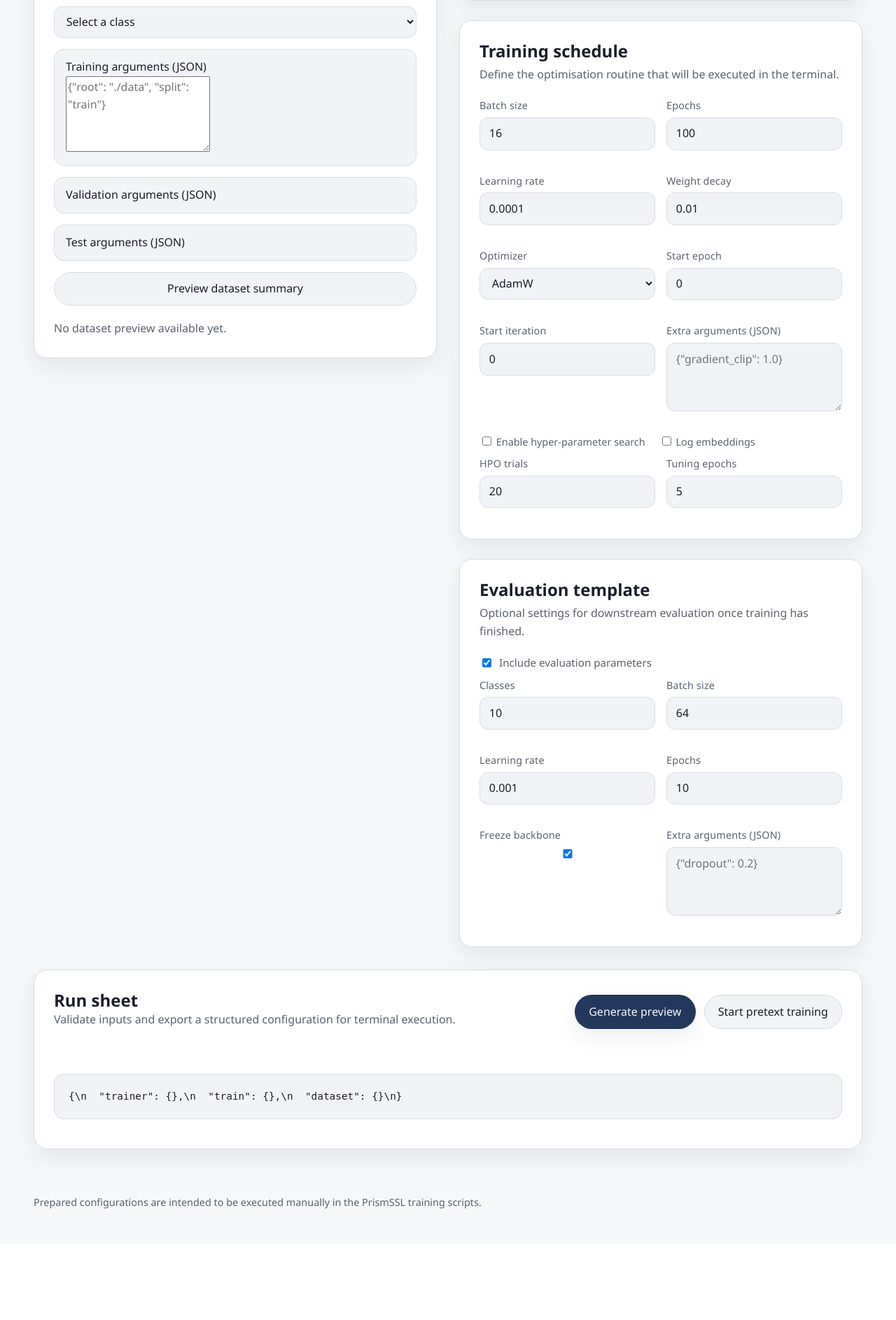
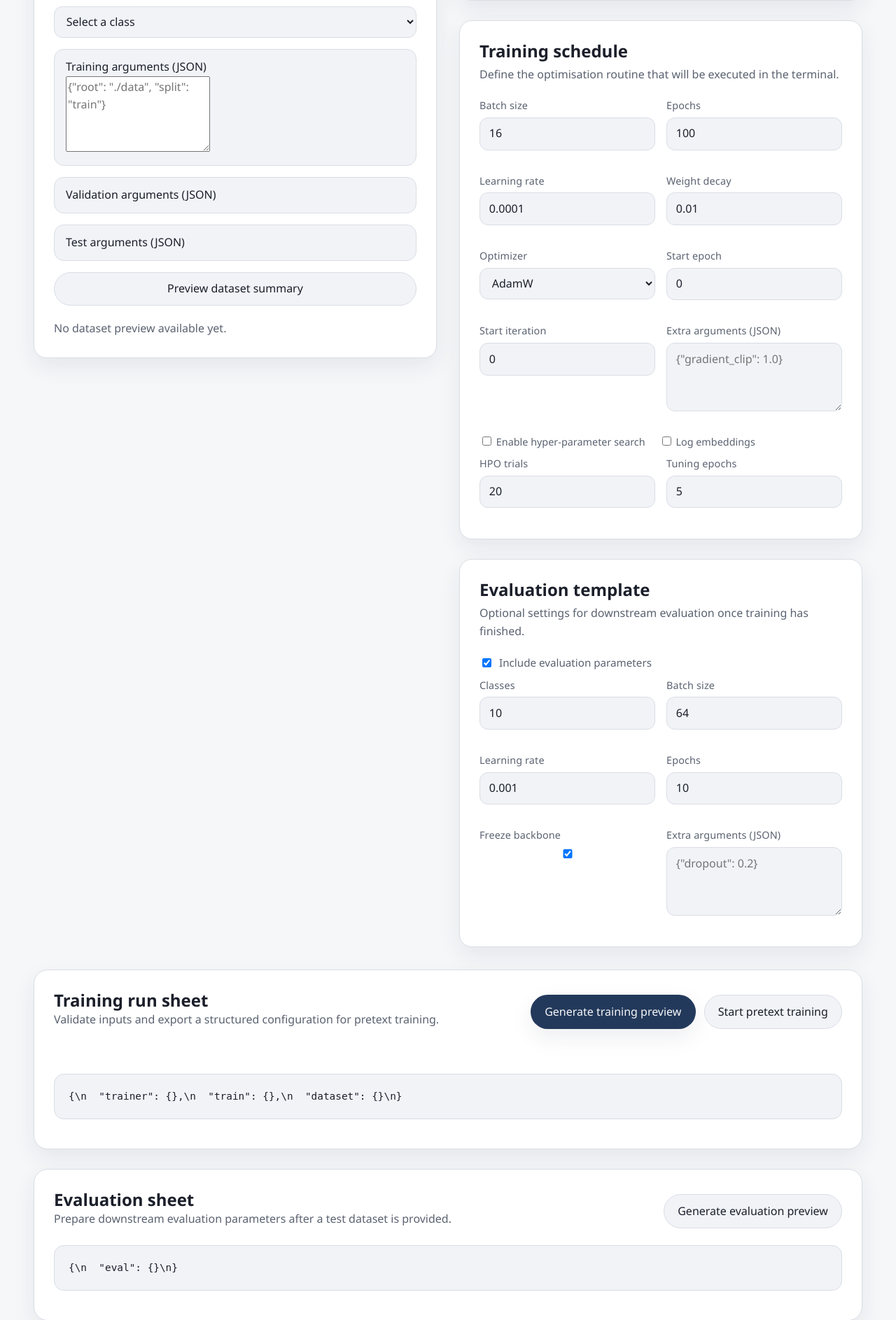
Before and after one commit to kianoosh-vadaei/PrismSSL-UI, a Flask app: page / in a window 1280 px wide. Shown: the part 825-2712 px from the top of the page at 70% size. Before the commit the page ends 2553 px from the top, so only its background shows below. Run offline with Flask 3, Linux system fonts and the light colour scheme.

Commit message:
Split training and evaluation previews

```diff
--- a/prism_ssl_dashboard/static/css/styles.css
+++ b/prism_ssl_dashboard/static/css/styles.css
@@ -251,6 +251,11 @@ button {
 
 .preview {
     margin: 0 clamp(1.25rem, 5vw, 3rem) 3rem;
+    display: grid;
+    gap: 1.75rem;
+}
+
+.preview-card {
     background: var(--surface);
     border-radius: 20px;
     padding: 1.75rem;
@@ -312,6 +317,39 @@ button {
     font-size: 0.9rem;
 }
 
+.code-input {
+    font-family: "Fira Code", "Source Code Pro", "IBM Plex Mono", ui-monospace, monospace;
+    background: linear-gradient(145deg, #101825, #182336);
+    color: #d6e4ff;
+    border: 1px solid rgba(87, 125, 196, 0.5);
+    box-shadow: inset 0 0 0 1px rgba(29, 78, 216, 0.35);
+    min-height: 12rem;
+    caret-color: #7bb5ff;
+}
+
+.code-input::placeholder {
+    color: rgba(214, 228, 255, 0.6);
+}
+
+[data-theme="dark"] .code-input {
+    background: linear-gradient(160deg, #09111f, #111d33);
+    border-color: rgba(148, 184, 255, 0.35);
+    box-shadow: inset 0 0 0 1px rgba(148, 184, 255, 0.2);
+}
+
+.field.nested {
+    margin-top: 1rem;
+    margin-bottom: 0;
+}
+
+.field.nested input {
+    background: var(--surface);
+}
+
+.preview-card + .preview-card {
+    margin-top: 0;
+}
+
 .page-footer {
     padding: 1rem clamp(1.25rem, 5vw, 3rem) 3rem;
     color: var(--text-muted);
@@ -333,4 +371,8 @@ button {
         width: 100%;
         justify-content: flex-start;
     }
+
+    .preview-card {
+        padding: 1.5rem;
+    }
 }
--- a/prism_ssl_dashboard/static/js/app.js
+++ b/prism_ssl_dashboard/static/js/app.js
@@ -183,6 +183,8 @@ function instantiateDatasets() {
         kwargs_val: kwargsVal,
         kwargs_test: kwargsTest,
     };
+    const testPath = sanitize($('#dataset-test-path').value);
+    payload.test_data_path = testPath || null;
     fetch('/api/dataset/instantiate', {
         method: 'POST',
         headers: { 'Content-Type': 'application/json' },
@@ -313,12 +315,14 @@ function collectDatasetConfig() {
     const className = $('#dataset-class').value;
     if (!code.trim()) throw new Error('Dataset code is required.');
     if (!className) throw new Error('Select a dataset class.');
+    const testPath = sanitize($('#dataset-test-path').value);
     return {
         code,
         class_name: className,
         kwargs_train: parseJson($('#dataset-kwargs-train').value, {}),
         kwargs_val: parseJson($('#dataset-kwargs-val').value, null),
         kwargs_test: parseJson($('#dataset-kwargs-test').value, null),
+        test_data_path: testPath || null,
     };
 }
 
@@ -366,6 +370,7 @@ function restoreConfig() {
             $('#dataset-kwargs-test').value = config.dataset.kwargs_test
                 ? JSON.stringify(config.dataset.kwargs_test, null, 2)
                 : '';
+            $('#dataset-test-path').value = config.dataset.test_data_path || '';
         }
         state.datasetSummary = config.dataset_summary || {};
         if (config.trainer) {
@@ -462,10 +467,14 @@ function importConfig(event) {
 
 function updateEvaluationVisibility() {
     const container = $('#evaluation-fields');
+    const button = $('#generate-eval-sheet');
     if ($('#include-eval').checked) {
         container.style.display = '';
+        if (button) button.disabled = false;
     } else {
         container.style.display = 'none';
+        if (button) button.disabled = true;
+        $('#eval-config-preview').textContent = '{\n  "eval": {}\n}';
     }
 }
 
@@ -473,7 +482,7 @@ function updateGenericVisibility() {
     $('#generic-settings').hidden = !$('#use_generic').checked;
 }
 
-function generateRunSheet() {
+function generateTrainingPreview() {
     showMessage('');
     try {
         const config = gatherFullConfig();
@@ -491,8 +500,8 @@ function generateRunSheet() {
             .then((res) => res.json().then((data) => ({ ok: res.ok, data })))
             .then(({ ok, data }) => {
                 if (!ok) throw new Error(Object.values(data.errors || {}).join('\n') || 'Validation failed.');
-                $('#config-preview').textContent = JSON.stringify(data.config, null, 2);
-                showMessage('Configuration validated. You can now run training from the terminal.', 'success');
+                $('#train-config-preview').textContent = JSON.stringify(data.config, null, 2);
+                showMessage('Training configuration validated. You can now run training from the terminal.', 'success');
             })
             .catch((error) => {
                 showMessage(error.message, 'error');
@@ -500,6 +509,52 @@ function generateRunSheet() {
     } catch (error) {
         showMessage(error.message, 'error');
     }
+}
+
+function generateEvaluationPreview() {
+    showMessage('');
+    if (!$('#include-eval').checked) {
+        showMessage('Enable evaluation parameters to generate a preview.', 'error');
+        return;
+    }
+    let config;
+    try {
+        config = gatherFullConfig();
+        persistConfig(config);
+    } catch (error) {
+        showMessage(error.message, 'error');
+        return;
+    }
+    if (!config.eval) {
+        showMessage('Provide evaluation parameters to generate a preview.', 'error');
+        return;
+    }
+    if (!config.dataset.kwargs_test) {
+        showMessage('Add test dataset arguments before generating an evaluation preview.', 'error');
+        return;
+    }
+    fetch('/api/config/preview', {
+        method: 'POST',
+        headers: { 'Content-Type': 'application/json' },
+        body: JSON.stringify({
+            trainer: config.trainer,
+            train_args: config.train,
+            eval_args: config.eval || null,
+            dataset: config.dataset,
+        }),
+    })
+        .then((res) => res.json().then((data) => ({ ok: res.ok, data })))
+        .then(({ ok, data }) => {
+            if (!ok) throw new Error(Object.values(data.errors || {}).join('\n') || 'Validation failed.');
+            if (!data.config.eval) {
+                throw new Error('No evaluation payload found after validation.');
+            }
+            $('#eval-config-preview').textContent = JSON.stringify(data.config.eval, null, 2);
+            showMessage('Evaluation configuration validated. Ready for downstream tasks.', 'success');
+        })
+        .catch((error) => {
+            showMessage(error.message, 'error');
+        });
 }
 
 function startPretextTraining() {
@@ -543,6 +598,7 @@ function clearDataset() {
     $('#dataset-code').value = '';
     $('#dataset-class').innerHTML = '<option value="" disabled selected>Select a class</option>';
     $('#dataset-summary').innerHTML = '';
+    $('#dataset-test-path').value = '';
     state.datasetSummary = {};
 }
 
@@ -553,7 +609,8 @@ function bindEvents() {
     $('#instantiate-dataset').addEventListener('click', instantiateDatasets);
     $('#export-config').addEventListener('click', exportConfig);
     $('#import-config').addEventListener('change', importConfig);
-    $('#generate-run-sheet').addEventListener('click', generateRunSheet);
+    $('#generate-train-sheet').addEventListener('click', generateTrainingPreview);
+    $('#generate-eval-sheet').addEventListener('click', generateEvaluationPreview);
     $('#start-pretext-training').addEventListener('click', startPretextTraining);
     $('#use_generic').addEventListener('change', updateGenericVisibility);
     $('#include-eval').addEventListener('change', updateEvaluationVisibility);
--- a/prism_ssl_dashboard/templates/index.html
+++ b/prism_ssl_dashboard/templates/index.html
@@ -34,7 +34,12 @@
                 </header>
                 <label class="field">
                     <span>Dataset source code</span>
-                    <textarea id="dataset-code" rows="16" placeholder="# Paste the dataset class definition here"></textarea>
+                    <textarea
+                        id="dataset-code"
+                        class="code-input"
+                        rows="16"
+                        placeholder="# Paste the dataset class definition here"
+                    ></textarea>
                 </label>
                 <div class="cluster">
                     <button id="detect-dataset" type="button" class="primary">Detect classes</button>
@@ -57,6 +62,14 @@
                 <details class="fieldset">
                     <summary>Test arguments (JSON)</summary>
                     <textarea id="dataset-kwargs-test" rows="3" placeholder='{"split": "test"}'></textarea>
+                    <label class="field nested">
+                        <span>Test dataset location (optional)</span>
+                        <input
+                            id="dataset-test-path"
+                            type="text"
+                            placeholder="./data/test/annotations.json"
+                        />
+                    </label>
                 </details>
                 <button id="instantiate-dataset" type="button" class="secondary full">Preview dataset summary</button>
                 <div id="dataset-summary" class="summary"></div>
@@ -267,13 +280,14 @@
     </main>
 
     <section class="preview">
+        <article class="preview-card">
             <div class="preview-header">
                 <div>
-                <h2>Run sheet</h2>
-                <p>Validate inputs and export a structured configuration for terminal execution.</p>
+                    <h2>Training run sheet</h2>
+                    <p>Validate inputs and export a structured configuration for pretext training.</p>
                 </div>
                 <div class="preview-actions">
-                <button id="generate-run-sheet" type="button" class="primary">Generate preview</button>
+                    <button id="generate-train-sheet" type="button" class="primary">Generate training preview</button>
                     <button
                         id="start-pretext-training"
                         type="button"
@@ -286,7 +300,28 @@
                 </div>
             </div>
             <div id="message-area" role="status" aria-live="polite"></div>
-        <pre id="config-preview" class="config-preview" aria-label="Configuration preview">{\n  "trainer": {},\n  "train": {},\n  "dataset": {}\n}</pre>
+            <pre
+                id="train-config-preview"
+                class="config-preview"
+                aria-label="Training configuration preview"
+            >{\n  "trainer": {},\n  "train": {},\n  "dataset": {}\n}</pre>
+        </article>
+        <article class="preview-card">
+            <div class="preview-header">
+                <div>
+                    <h2>Evaluation sheet</h2>
+                    <p>Prepare downstream evaluation parameters after a test dataset is provided.</p>
+                </div>
+                <div class="preview-actions">
+                    <button id="generate-eval-sheet" type="button" class="secondary">Generate evaluation preview</button>
+                </div>
+            </div>
+            <pre
+                id="eval-config-preview"
+                class="config-preview"
+                aria-label="Evaluation configuration preview"
+            >{\n  "eval": {}\n}</pre>
+        </article>
     </section>
 
     <footer class="page-footer">
```
Lines whose indentation alone changed are shown as unchanged.
